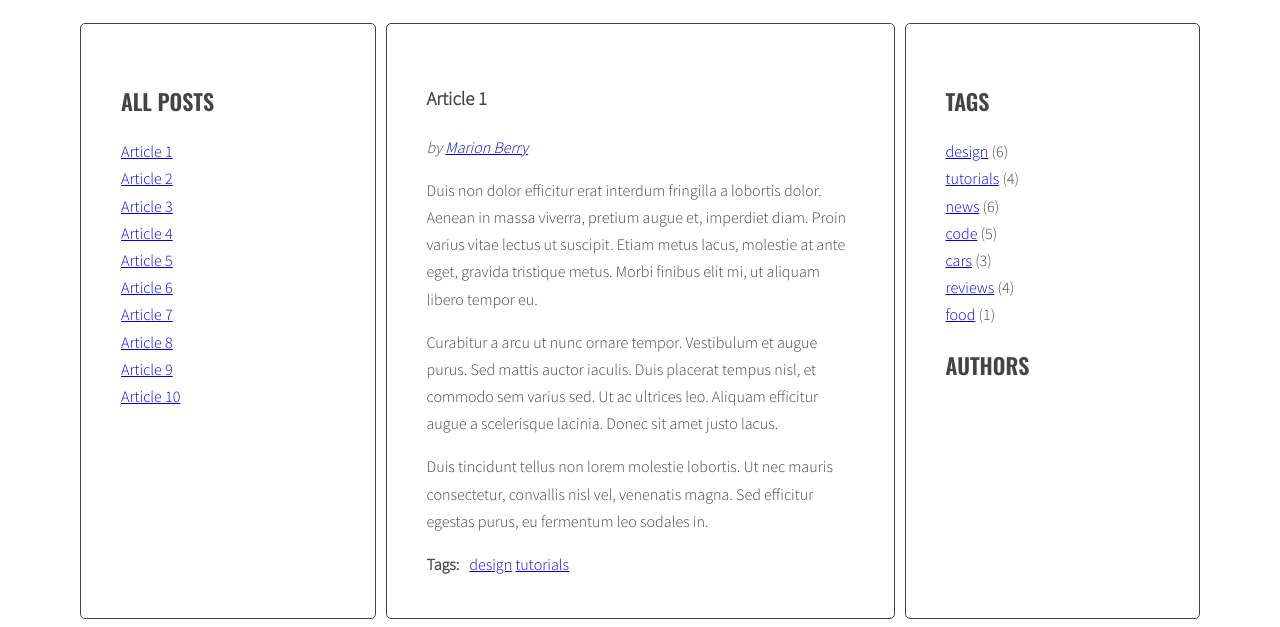
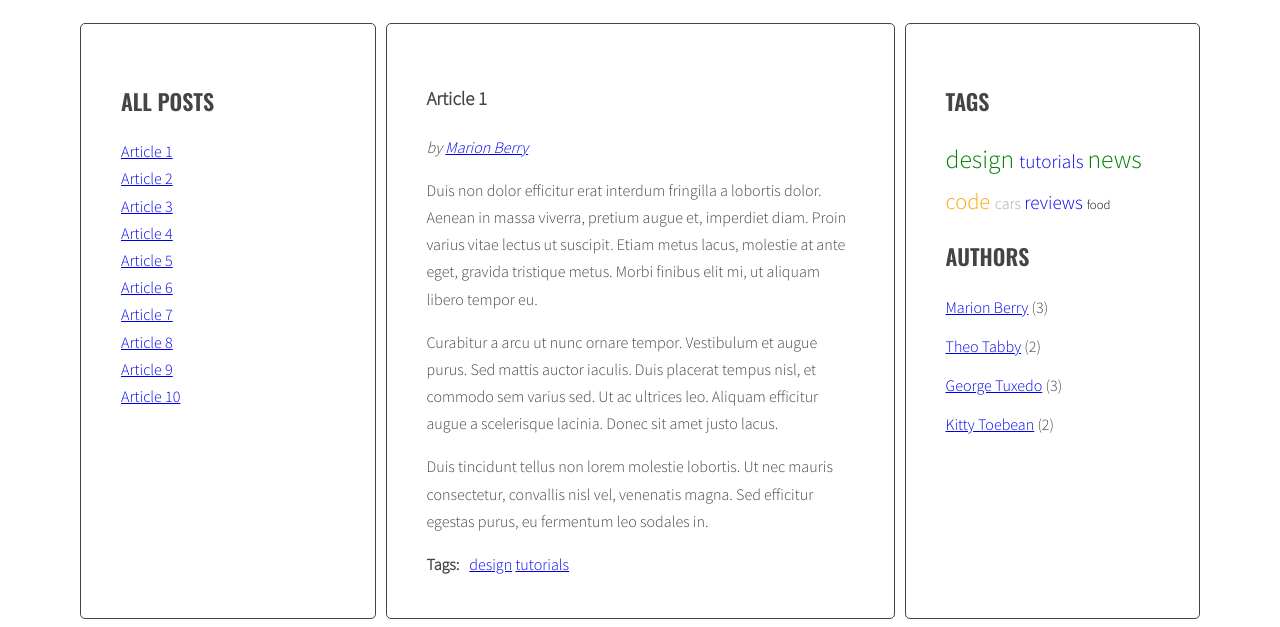
Before and after one commit to SzymonJak/javascript-blog, a website: page index.html in a window 1280 px wide. Shown: the part 220-847 px from the top of the page. Drawn offline with nearby package versions, Linux system fonts and the light colour scheme.

Commit message:
Create authors list with counter

```diff
--- a/js/script.js
+++ b/js/script.js
@@ -33,9 +33,9 @@
         optTitleSelector = '.post-title',
         optTitleListSelector = '.titles',
         optArticleTagsSelector = '.post-tags .list',
-        optArticleAuthorSelector = '.post-author';
-        // optCloudClassCount = 5,
-        // optCloudClassPrefix = 'tag-size-';
+        optArticleAuthorSelector = '.post-author',
+        optCloudClassCount = 5,
+        optCloudClassPrefix = 'tag-size-';
         // optTagsListSelector = '.tags.list';
 
     const generateTitleLinks = function (customSelector = '') {
@@ -74,7 +74,7 @@
     const calculateTagsParams = function(tags) {
         const params = {
             min: 999999,
-            max: 0
+            max:0
         };
         for (let tag in tags) {
             if (tags[tag] > params.max) {
@@ -87,8 +87,13 @@
         return params;
     };
 
-    const calculateTagClass = function() {
+    const calculateTagClass = function(count, params) {
+        const normalizedCount = count - params.min;
+        const normalizedMax = params.max - params.min;
+        const percentage = normalizedCount / normalizedMax;
+        const classNumber = Math.floor(percentage * (optCloudClassCount - 1) + 1);
 
+        return (optCloudClassPrefix + classNumber);
     };
 
     const generateTags = function() {
@@ -130,13 +135,12 @@
         const tagList = document.querySelector('.tags');
         /* create variable for all links HTML code */
         const tagsParams = calculateTagsParams(allTags);
-        console.log('tagsParams: ', tagsParams);
         let allTagsHTML = '';
 
         /* START LOOP: for each tag in allTags */
         for (let tag in allTags) {
             /* generate code of a link and add it to allTagsHTML */
-            allTagsHTML += '<li><a href="#" class="' + calculateTagClass(allTags[tag], tagsParams) + '">' + tag + '</a> (' + allTags[tag] + ')</li>';
+            allTagsHTML += '<li><a href="#tag-' + tag + '" class="' + calculateTagClass(allTags[tag], tagsParams) + '">' + tag + ' </a></li>';
             /* END LOOP: for each tag in allTags  */
         }
         /* add html from allTagsHTML to tagList */
@@ -184,19 +188,36 @@
             tagLink.addEventListener('click', tagClickHandler);
         /* END LOOP: for each link */
         }
+        const tagsCloudLinks = document.querySelectorAll('.list.tags a');
+        for (let tagsCloudLink of tagsCloudLinks) {
+            tagsCloudLink.addEventListener('click', tagClickHandler);
+        }
     };
 
     addClickListenersToTags();
 
     const generateAuthors = function() {
+        let allAuthors = {};
+        let allAuthorsHTML = '';
         const articles = document.querySelectorAll(optArticleSelector);
+        const authorsList = document.querySelector('.list.authors');
+        // authorsList.innerHTML = '';
         for (let article of articles) {
             const postAuthor = article.querySelector(optArticleAuthorSelector);
             postAuthor.innerHTML = '';
             const authorData = article.getAttribute('data-author');
             const authorHTML = 'by <a href="#auth-' + authorData + '">' + authorData + '</a>';
+            if (!Object.prototype.hasOwnProperty.call(allAuthors, authorData)) {
+                allAuthors[authorData] = 1;
+            } else {
+                allAuthors[authorData]++;
+            }
             postAuthor.innerHTML = authorHTML;
         }
+        for (let author in allAuthors) {
+            allAuthorsHTML += '<li><a href="#auth-' + author + '">' + author + '</a> (' + allAuthors[author] + ')</li>';
+        }
+        authorsList.innerHTML = allAuthorsHTML;
     };
 
     generateAuthors();
@@ -222,6 +243,10 @@
         for (let authorLink of authorLinks) {
             authorLink.addEventListener('click', authorClickHandler);
         }
+        const authorsListLinks = document.querySelectorAll('.list.authors a');
+        for (let authorsListLink of authorsListLinks) {
+            authorsListLink.addEventListener('click', authorClickHandler);
+        }
     };
 
     addClickListenersToAuthors();
--- a/sass/style.scss
+++ b/sass/style.scss
@@ -83,6 +83,12 @@ body {
   .active {
     font-weight: bold;
   }
+  &.tags li {
+    display: inline;
+    a {
+      text-decoration: none;
+    }
+  }
 }
 
 .list-horizontal {
@@ -118,3 +124,26 @@ body {
     margin: 0 10px 0 0;
   }
 }
+
+.tag-size- {
+  &1 {
+    font-size: calc(16px * 0.8);
+    color: black;
+  }
+  &2{
+    font-size: calc(16px * 1);
+    color: darkgray;
+  }
+  &3{
+    font-size: calc(16px * 1.2);
+    color: blue($color: #000000);
+  }
+  &4{
+    font-size: calc(16px * 1.4);
+    color: orange;
+  }
+  &5{
+    font-size: calc(16px * 1.6);
+    color: green;
+  }
+}
```
Also changed, not shown: css/style.css, 1 other file.
